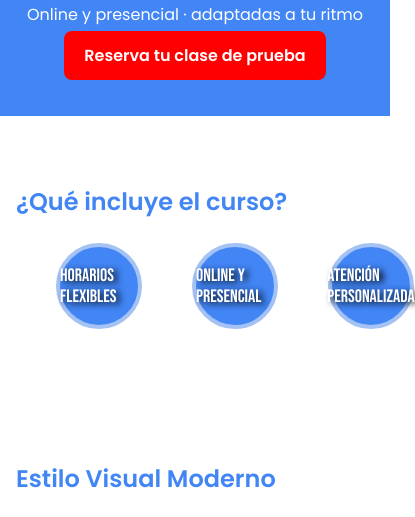
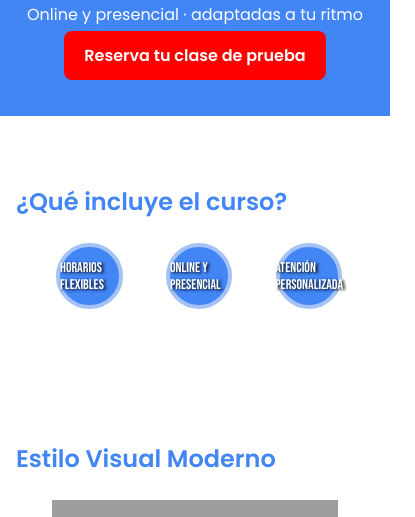
Before and after one commit to EnglishPrime/englishprime.github.io, a plain HTML site: page pensum.html in a window 390 px wide. Shown: the part 269-786 px from the top of the page, 415 px wide, since content can reach past the window. Drawn offline with nearby package versions, Linux system fonts and the light colour scheme; grey boxes are pictures that could not be loaded; a script that the page names is missing.

Commit message:
Add files via upload

```diff
--- a/pensum.html
+++ b/pensum.html
@@ -243,11 +243,10 @@
 						justify-content: space-between;
 						align-items: center;
 						align-content: center;
-						width: 100%;
+						width: 80%;
 						background-color: white;
 						padding-bottom: 0px;
 						margin-bottom:  0px;
-
 		            }
 
 		        .ventaja{
@@ -258,8 +257,8 @@
 							align-content: center;
 		        	border-radius:50%;
 		        	border:4px solid var(--azul-claro);
-		        	width:20vw;
-		        	height:20vw;
+		        	width:15vw;
+		        	height:15vw;
 
 		            }
 
@@ -287,6 +286,15 @@
               }
               .ventaja:hover > .v1{display:none;}
               .ventaja:hover > .v2{display:flex;}
+
+              @media (max-width: 1100px) {
+  .v1{
+    font-size: 14px;
+    text-shadow:2px 1px 3px black;
+}
+.v2{
+    font-size: 10px;
+}
 
   </style>
 
```
